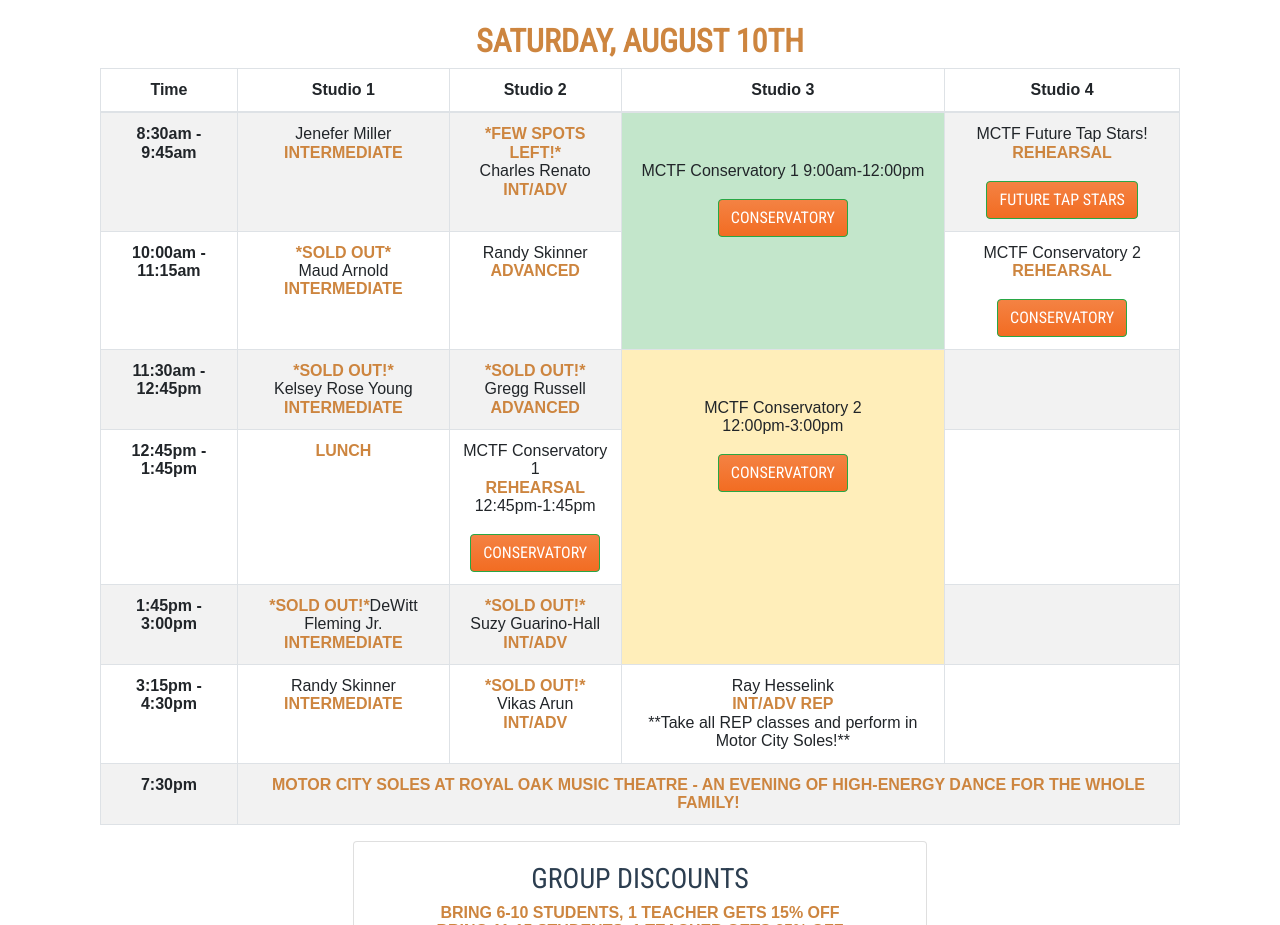
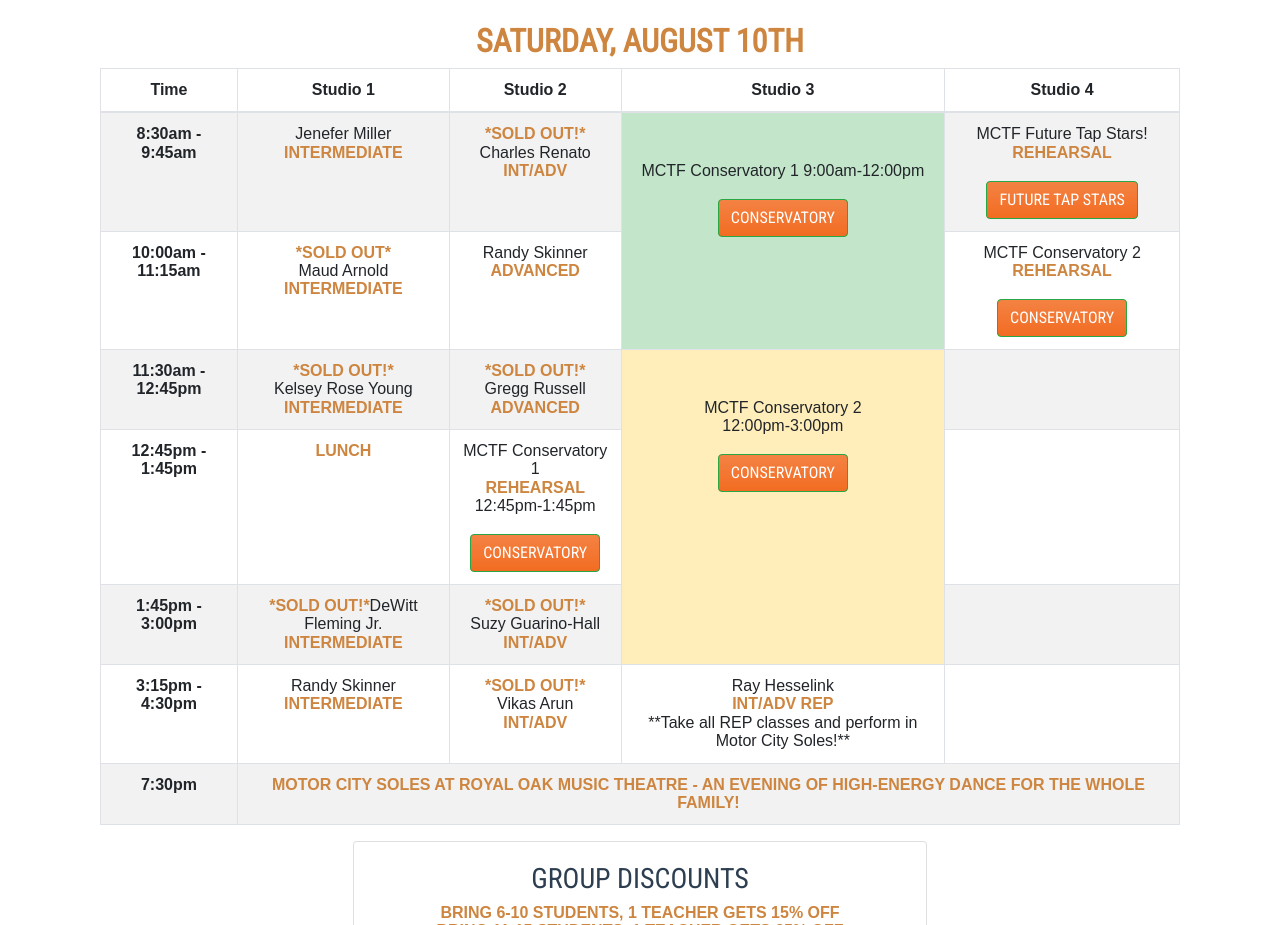
Before and after one commit to jaharonov/new-motor-city-tap-fest, a Vue app: page /#/schedreg in a window 1280 px wide. Shown: the part 3840-4765 px from the top of the page. Built offline with nearby package versions, Linux system fonts and the light colour scheme; a web font is replaced by a local one.

Commit message:
schedule updates

```diff
--- a/src/components/SchedReg.vue
+++ b/src/components/SchedReg.vue
@@ -587,7 +587,7 @@ More fun stuff TBA! </p>
     <tr>
       <th scope="row">8:30am - 9:45am</th>
       <td>Jenefer Miller<br/><strong>Intermediate</strong></td>
-      <td><strong>*FEW SPOTS LEFT!*</strong> <br/>Charles Renato<br/> <strong>Int/Adv</strong></td>
+      <td><strong>*SOLD OUT!*</strong> <br/>Charles Renato<br/> <strong>Int/Adv</strong></td>
       <td rowspan="2" class="table-success"><br/><br/>MCTF Conservatory 1 9:00am-12:00pm<br/><br/>
       <b-btn class="buttons" variant="success" v-b-modal="'cons15'">CONSERVATORY</b-btn>
       <b-modal id="cons15">
```
